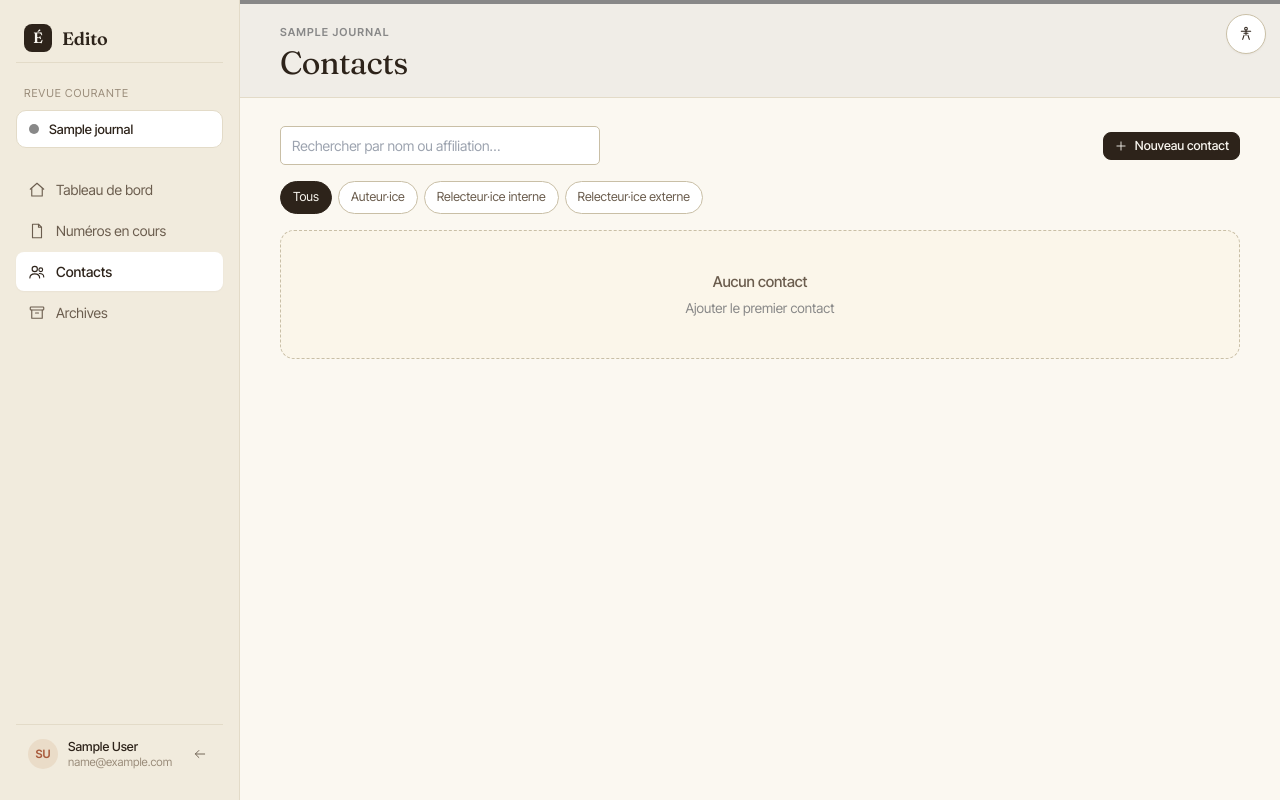
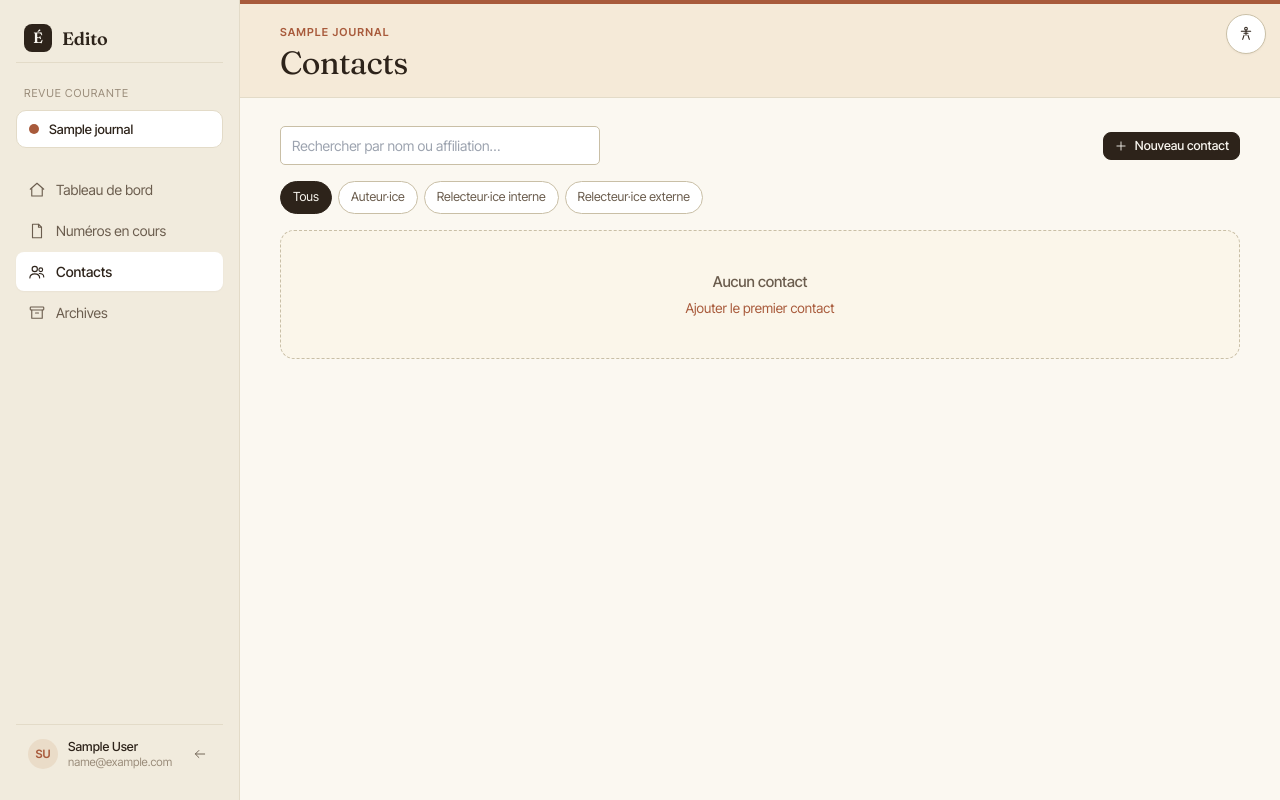
Before and after one commit to Hsbtqemy/larevue, a Django app: a page that uses templates/contacts/list.html in a window 1280 px wide. Run offline with Django 5.2, Linux system fonts and the light colour scheme; a user stored in the database is signed in; tables that the repository leaves empty hold one stand-in row (values such as "Sample post"); data that the repository does not hold is empty; some libraries are stand-ins or nearby versions.

Commit message:
feat(palette): accent_color CharField → choices + data migration + CSS tokens
- 5 named palettes (terracotta, olive, slate, plum, ochre) replace free hex input
- Data migration normalises existing rows; AlterField widens column to varchar(20)
- Plum and ochre tokens added to all three themes (chaleureuse, sobre, sombre)
- Templates switch from inline :root{--accent:...} to data-accent attr on .app-shell
- CSS cache-busted to ?v=20260425c

Co-Authored-By: Claude Sonnet 4.6 <noreply@anthropic.com>

```diff
--- a/apps/journals/models.py
+++ b/apps/journals/models.py
@@ -6,6 +6,14 @@ from apps.core.models import BaseModel, TimestampedModel
 
 
 class Journal(BaseModel):
+    ACCENT_CHOICES = [
+        ("terracotta", "Terracotta"),
+        ("olive", "Olive"),
+        ("slate", "Ardoise"),
+        ("plum", "Prune"),
+        ("ochre", "Ocre"),
+    ]
+
     name = models.CharField(max_length=200, unique=True, verbose_name="Nom")
     slug = models.SlugField(unique=True, verbose_name="Identifiant URL")
     description = models.TextField(blank=True, verbose_name="Description")
@@ -13,10 +21,10 @@ class Journal(BaseModel):
         upload_to="journals/logos/", blank=True, null=True, verbose_name="Logo"
     )
     accent_color = models.CharField(
-        max_length=7,
-        default="#000000",
+        max_length=20,
+        choices=ACCENT_CHOICES,
+        default="terracotta",
         verbose_name="Couleur d'accentuation",
-        help_text="Code hexadécimal (ex : #3B82F6) pour personnaliser l'interface.",
     )
 
     class Meta:
--- a/static/css/edito.css
+++ b/static/css/edito.css
@@ -36,6 +36,12 @@
   --accent-slate:     #4a6272;
   --accent-slate-soft: #d4dde3;
   --accent-slate-tint: #e4ebef;
+  --accent-plum:      #7a4a8c;
+  --accent-plum-soft: #e0d4e8;
+  --accent-plum-tint: #ede7f2;
+  --accent-ochre:     #8a6a18;
+  --accent-ochre-soft: #e8dfc4;
+  --accent-ochre-tint: #f1ead6;
 
   /* Sémantique (états) */
   --tone-neutral-bg:  #e6dfcf;
@@ -97,6 +103,12 @@
   --accent-slate:     #3d4d58;
   --accent-slate-soft: #cdd4d9;
   --accent-slate-tint: #dee3e7;
+  --accent-plum:      #5e3a70;
+  --accent-plum-soft: #d5cade;
+  --accent-plum-tint: #e6e0ec;
+  --accent-ochre:     #6e5314;
+  --accent-ochre-soft: #ddd4bc;
+  --accent-ochre-tint: #ece5d4;
 
   --tone-neutral-bg:  #eaeae8;
   --tone-neutral-ink: #3a3a38;
@@ -504,6 +516,8 @@ label {
 [data-accent="terracotta"] { --accent: var(--accent-terracotta); --accent-soft: var(--accent-terracotta-soft); --accent-tint: var(--accent-terracotta-tint); }
 [data-accent="olive"]      { --accent: var(--accent-olive);      --accent-soft: var(--accent-olive-soft);      --accent-tint: var(--accent-olive-tint); }
 [data-accent="slate"]      { --accent: var(--accent-slate);      --accent-soft: var(--accent-slate-soft);      --accent-tint: var(--accent-slate-tint); }
+[data-accent="plum"]       { --accent: var(--accent-plum);       --accent-soft: var(--accent-plum-soft);       --accent-tint: var(--accent-plum-tint); }
+[data-accent="ochre"]      { --accent: var(--accent-ochre);      --accent-soft: var(--accent-ochre-soft);      --accent-tint: var(--accent-ochre-tint); }
 
 /* ---------- Modal ---------- */
 .modal-backdrop {
@@ -2514,6 +2528,12 @@ textarea.text-input {
   --accent-slate:           #8fb0c5;
   --accent-slate-soft:      #2a3942;
   --accent-slate-tint:      #1c252b;
+  --accent-plum:            #c090d5;
+  --accent-plum-soft:       #3a2545;
+  --accent-plum-tint:       #261833;
+  --accent-ochre:           #d4a852;
+  --accent-ochre-soft:      #3d3018;
+  --accent-ochre-tint:      #281f0e;
 
   /* Sémantique — fonds plus saturés, encres pâles pour ratio AA */
   --tone-neutral-bg:  #2c3038;  --tone-neutral-ink:  #e3ddd0;
--- a/templates/contacts/list.html
+++ b/templates/contacts/list.html
@@ -9,18 +9,11 @@
 <link rel="preconnect" href="https://fonts.googleapis.com">
 <link rel="preconnect" href="https://fonts.gstatic.com" crossorigin>
 <link href="https://fonts.googleapis.com/css2?family=Fraunces:opsz,wght@9..144,400;9..144,500;9..144,600&family=Inter+Tight:wght@400;500;600&family=JetBrains+Mono:wght@400;500&display=swap" rel="stylesheet">
-<link rel="stylesheet" href="{% static 'css/edito.css' %}?v=20260425b">
-<style>
-  :root {
-    --accent: {{ journal.accent_color }};
-    --accent-soft: color-mix(in srgb, {{ journal.accent_color }} 25%, var(--bg));
-    --accent-tint: color-mix(in srgb, {{ journal.accent_color }} 10%, var(--bg));
-  }
-</style>
+<link rel="stylesheet" href="{% static 'css/edito.css' %}?v=20260425c">
 {% endblock %}
 
 {% block content %}
-<div class="app-shell">
+<div class="app-shell" data-accent="{{ journal.accent_color }}">
 
   {# ===== SIDEBAR ===== #}
   <aside class="sidebar">
```
Also changed, not shown: templates/articles/create.html (+2 -9 lines), templates/articles/create_from_journal.html (+2 -9 lines), templates/articles/detail.html (+2 -16 lines), templates/contacts/create.html (+2 -9 lines), templates/contacts/detail.html (+2 -9 lines), templates/issues/create.html (+2 -9 lines), templates/issues/detail.html (+2 -9 lines), templates/issues/list.html (+2 -7 lines), templates/journals/dashboard.html (+2 -9 lines), apps/journals/migrations/0002_journal_accent_palette.py (added).
